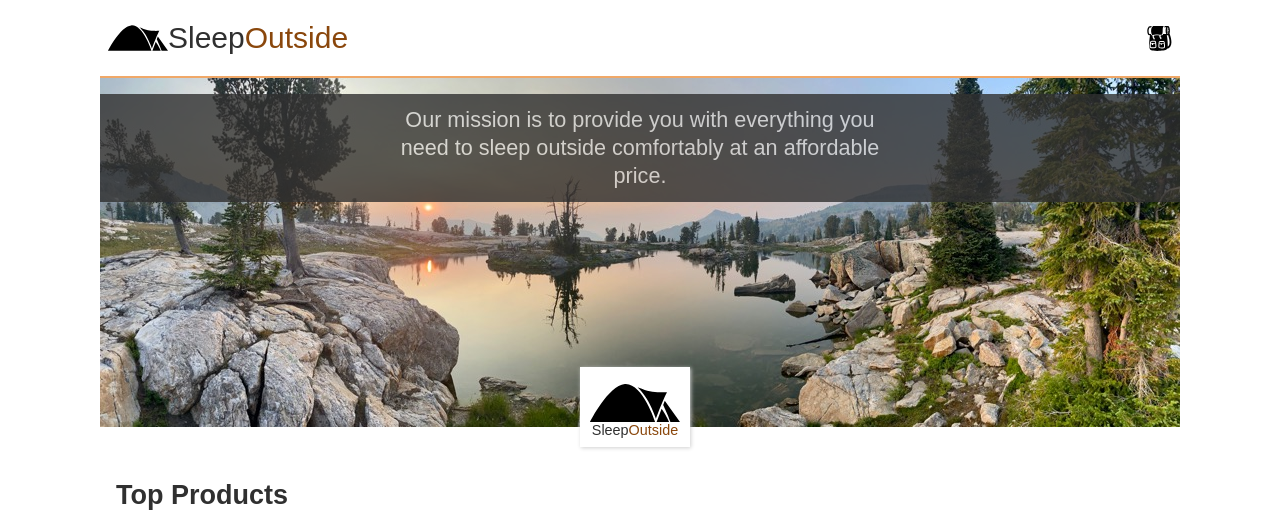
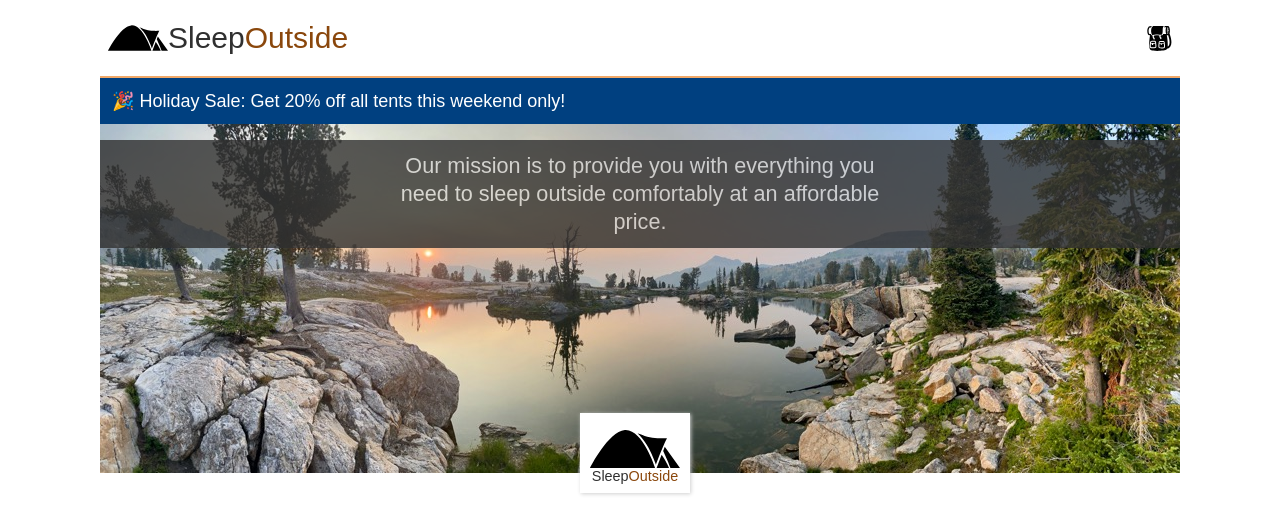
Before and after one commit to WizardAaron/wdd330, a website built with Vite: page src/index.html in a window 1280 px wide. Shown: the top 512 px of the page. Built offline with nearby package versions, Linux system fonts and the light colour scheme; files whose address does not match are found by name.

Commit message:
ADD ALERT BANNER

```diff
--- /dev/null
+++ b/src/js/alert.mjs
@@ -0,0 +1,48 @@
+// Alert.js
+
+export default class Alert {
+  constructor(jsonPath = './alerts.json') {
+    this.jsonPath = jsonPath;
+  }
+
+  async loadAlerts() {
+    try {
+      const response = await fetch(this.jsonPath);
+      const alerts = await response.json();
+
+      if (Array.isArray(alerts) && alerts.length > 0) {
+        this.renderAlerts(alerts);
+      }
+
+    } catch (error) {
+      console.error("Error loading alerts:", error);
+    }
+  }
+
+  renderAlerts(alerts) {
+    // Create the <section class="alert-list">
+    const section = document.createElement('section');
+    section.classList.add('alert-list');
+
+    // Loop through alerts and create <p> items
+    alerts.forEach(alert => {
+      const p = document.createElement('p');
+      p.textContent = alert.message;
+
+      if (alert.background) p.style.background = alert.background;
+      if (alert.color) p.style.color = alert.color;
+
+      section.appendChild(p);
+    });
+
+    // PREPEND to <main> on the index page
+    const mainElement = document.querySelector('main');
+
+    if (mainElement) {
+      mainElement.prepend(section);  // Required final step
+    } else {
+      console.warn('<main> element not found — alert section added to body instead.');
+      document.body.prepend(section);
+    }
+  }
+}
--- a/src/js/main.js
+++ b/src/js/main.js
@@ -5,8 +5,13 @@ import ProductData from "./ProductData.mjs";
 import ProductList from "./ProductList.mjs";
 import { qs } from "./utils.mjs";
 import { loadHeaderFooter } from "./utils.mjs";
+import Alert from "./Alert.mjs";  // <-- NEW IMPORT
 
 loadHeaderFooter();
+
+// Initialize alerts
+const alertSystem = new Alert('./json/alert.json'); // path to your alerts.json
+alertSystem.loadAlerts();
 
 // Initialize product data
 const productData = new ProductData("tents");
--- /dev/null
+++ b/src/public/json/alert.json
@@ -0,0 +1,7 @@
+[
+  {
+    "message": "🎉 Holiday Sale: Get 20% off all tents this weekend only!",
+    "background": "#004080",
+    "color": "#ffffff"
+  }
+]
```
Also changed, not shown: src/css/style.css (line endings or trailing spaces).
